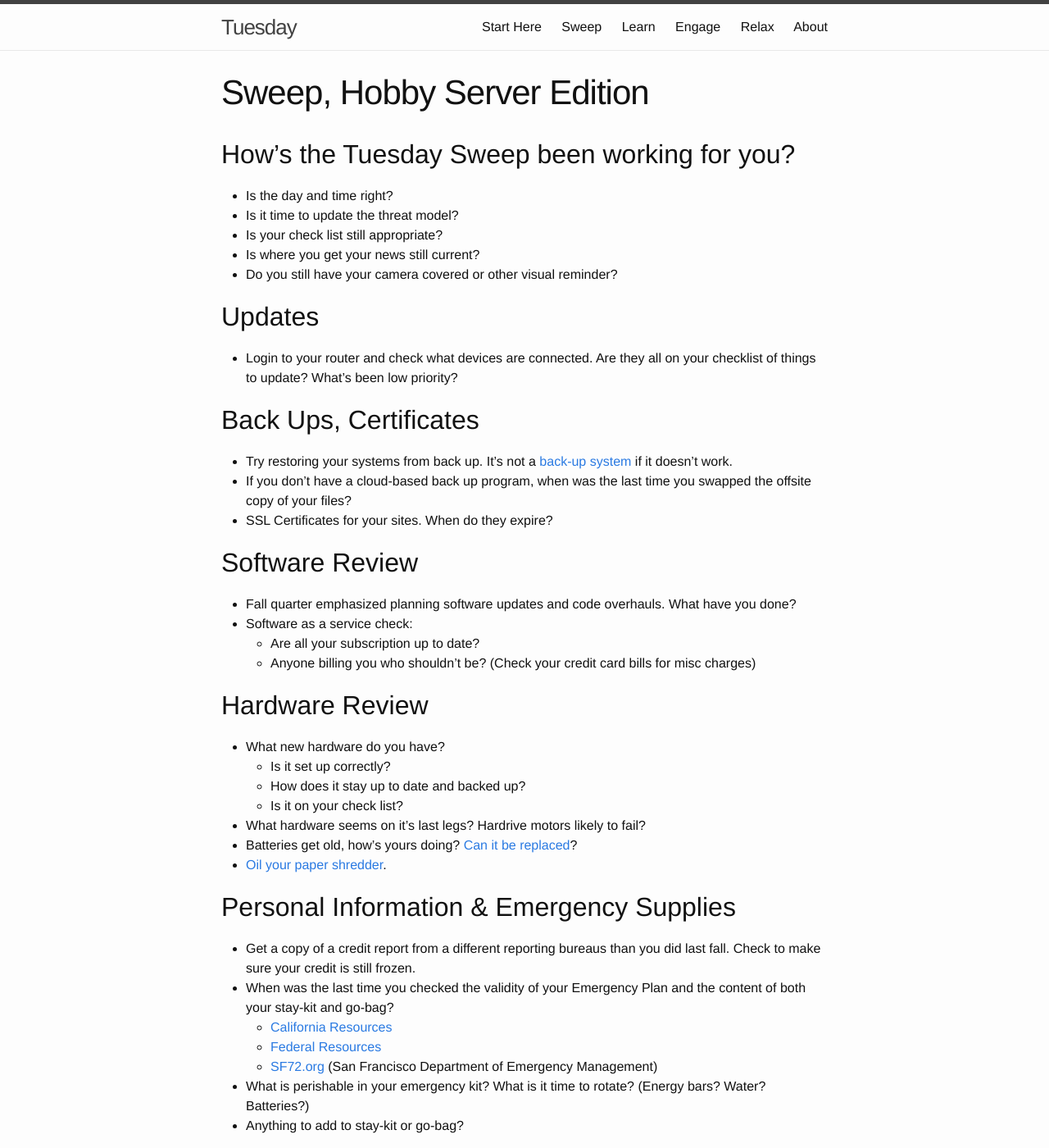
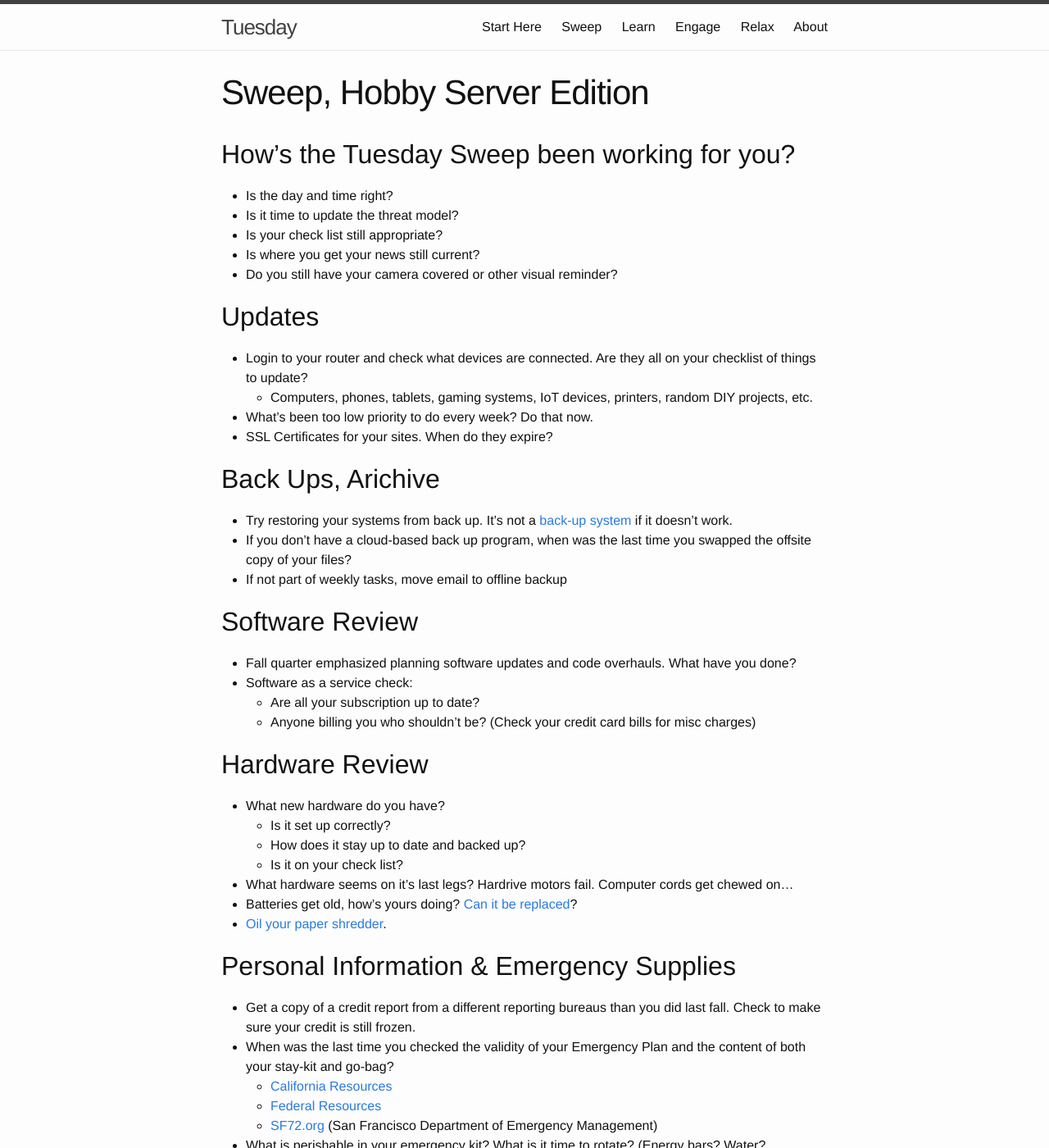
Before and after one commit to CRASHSpace/tuesday, a Jekyll site: the page built from _sweep/quarterly_tasks.md, in a window 1280 px wide and 1400 px high. Shown: the whole window at 82% size. Built offline with Jekyll 4.4.1, drawn with Linux system fonts in a browser that asks for light colours.

Commit message:
content updates

```diff
--- a/_sweep/quarterly_tasks.md
+++ b/_sweep/quarterly_tasks.md
@@ -14,13 +14,16 @@ title: Sweep, Hobby Server Edition
 
 ## Updates
 
-* Login to your router and check what devices are connected. Are they all on your checklist of things to update? What's been low priority?
+* Login to your router and check what devices are connected. Are they all on your checklist of things to update?
+  * Computers, phones, tablets, gaming systems, IoT devices, printers, random DIY projects, etc.
+* What's been too low priority to do every week? Do that now.
+* SSL Certificates for your sites. When do they expire?
 
-## Back Ups,  Certificates
+## Back Ups,  Arichive
 
 *   Try restoring your systems from back up. It’s not a [back-up system](https://blog.crashspace.org/2016/11/one-thing-to-do-today-tuesday-sweep-where-are-your-backups/) if it doesn’t work.
 *   If you don’t have a cloud-based back up program, when was the last time you swapped the offsite copy of your files?
-*   SSL Certificates for your sites. When do they expire?
+*   If not part of weekly tasks, move email to offline backup
 
 ## Software Review
 
@@ -35,7 +38,7 @@ title: Sweep, Hobby Server Edition
     *   Is it set up correctly?
     *   How does it stay up to date and backed up?
     *   Is it on your check list?
-*   What hardware seems on it’s last legs? Hardrive motors likely to fail?
+*   What hardware seems on it’s last legs? Hardrive motors fail. Computer cords get chewed on...
 *   Batteries get old, how’s yours doing? [Can it be replaced](https://www.macrumors.com/2018/01/08/battery-replacements-sometimes-one-per-iphone/)?
 *   [Oil your paper shredder](https://lifehacker.com/5875771/oil-your-paper-shredder-with-canola-oil-to-keep-it-running-in-top-shape).
 
```
